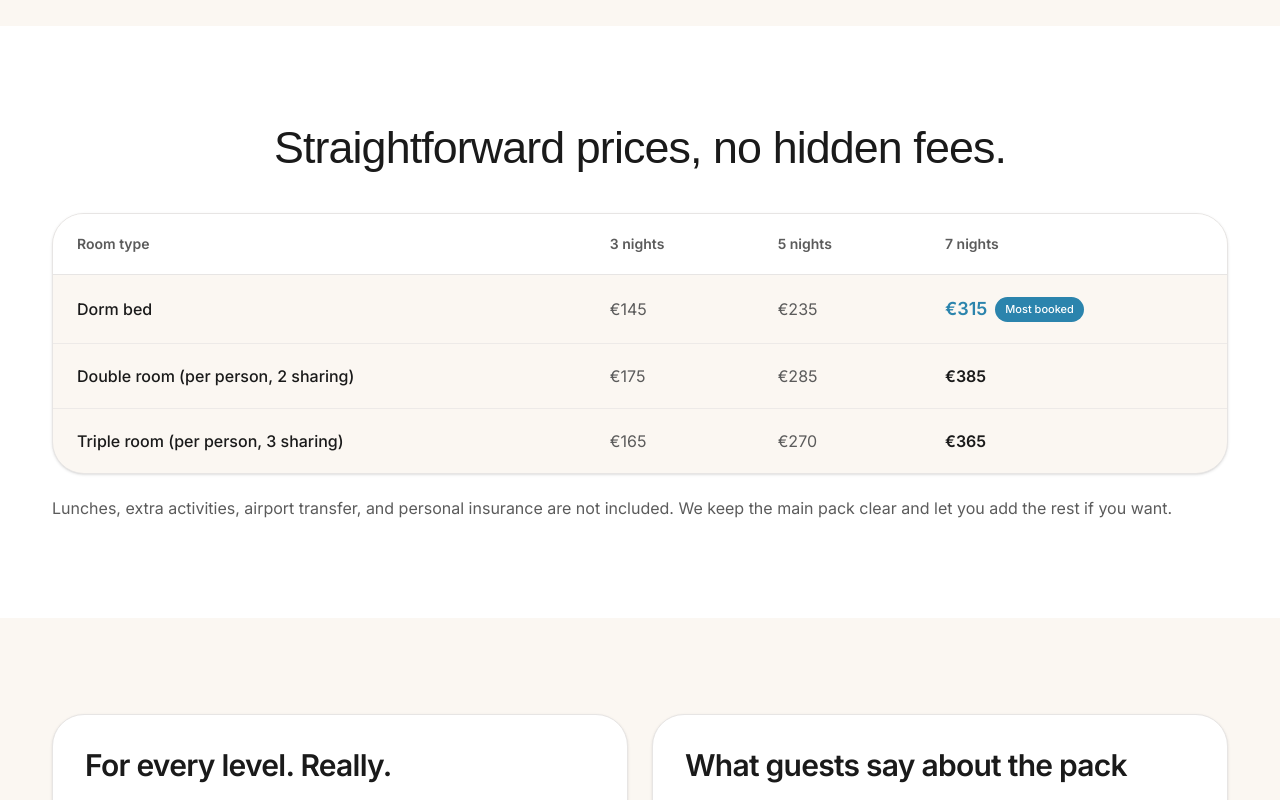
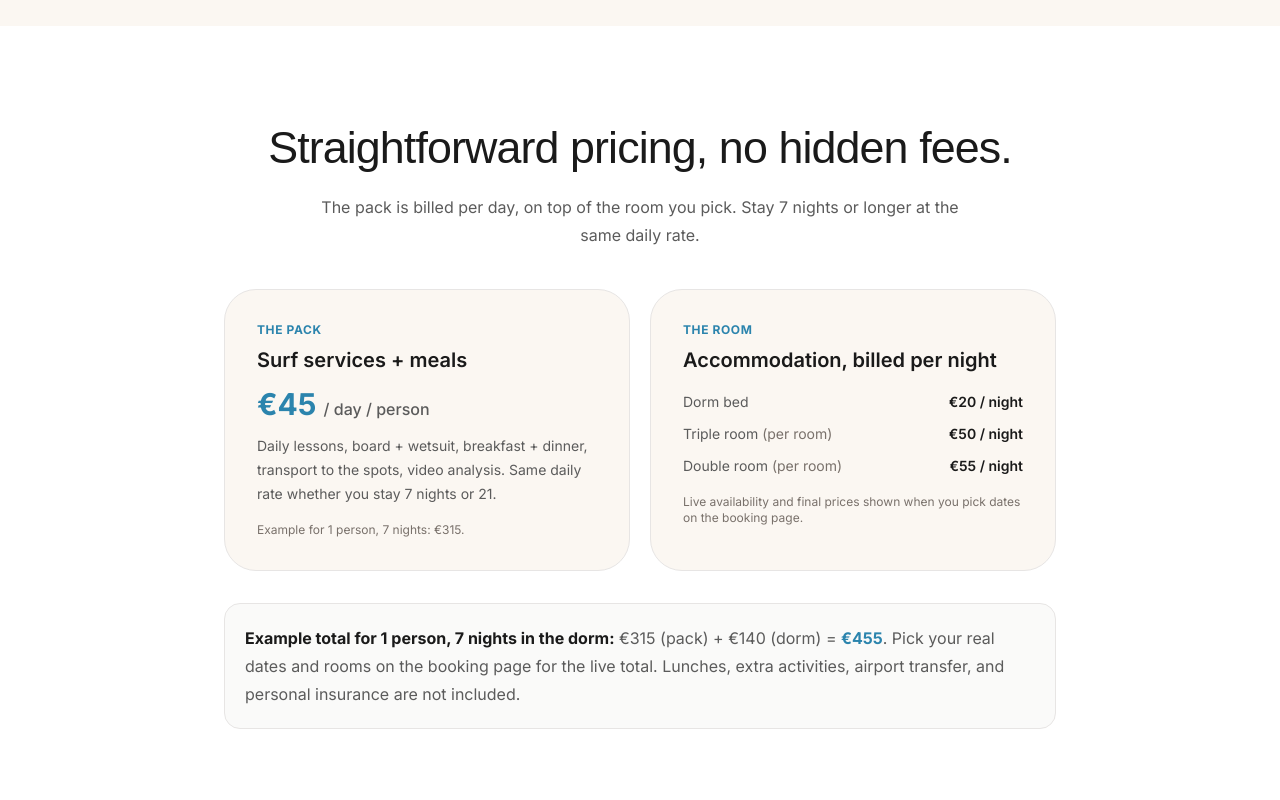
Before and after one commit to demha4/BOOKIYI, a React (Vite) app: page /packages/surf-camp in a window 1280 px wide. Shown: the part 1420-2220 px from the top of the page. Built offline with nearby package versions, Linux system fonts and the light colour scheme; a web font is replaced by a local one.

Commit message:
Full overwrite with new version v2

```diff
--- a/src/pages/Contact.tsx
+++ b/src/pages/Contact.tsx
@@ -28,7 +28,7 @@ export default function Contact() {
     <div className="pt-32 sm:pt-36 bg-cream">
       <SEO
         title="Contact Us"
-        description="WhatsApp +212 6 12 34 56 78 or email tamountsurfhouse@gmail.com. Fast replies for booking questions, surf conditions, and local tips."
+        description={`WhatsApp ${siteInfo.phone} or email ${siteInfo.email}. Fast replies for booking questions, surf conditions, and local tips.`}
         ogImage="/images/hostel-living.jpg"
       />
       <section className="py-24 sm:py-28 text-center">
--- a/src/pages/PackageSurfCamp.tsx
+++ b/src/pages/PackageSurfCamp.tsx
@@ -29,12 +29,6 @@ const dayFlow = [
   ["7:30pm", "Dinner on the rooftop"],
 ];
 
-const pricing = [
-  ["Dorm bed", "€145", "€235", "€315", true],
-  ["Double room (per person, 2 sharing)", "€175", "€285", "€385", false],
-  ["Triple room (per person, 3 sharing)", "€165", "€270", "€365", false],
-] as const;
-
 const skillLevels = [
   ["Beginner", "Never surfed or only tried once. We focus on paddling, pop-up, ocean awareness, and the right soft first days."],
   ["Intermediate", "You can catch waves but want to turn, position better, and read the point breaks with more confidence."],
@@ -46,7 +40,7 @@ export default function PackageSurfCamp() {
     <div className="pt-32 sm:pt-36 bg-cream">
       <SEO
         title="Surf Camp Pack"
-        description="All-inclusive surf camp from €45/day. Daily lessons, board + wetsuit, breakfast + dinner, transport to best spots, and video analysis. Minimum stay: 3 nights."
+        description="Surf services + meals from €45/day per person, billed on top of your room. Daily lessons, board + wetsuit, breakfast + dinner, transport, video analysis. Minimum stay: 7 nights."
         ogImage="/images/surf-camp.jpg"
         ogType="product"
       />
@@ -61,9 +55,9 @@ export default function PackageSurfCamp() {
           <motion.p initial={{ opacity: 0, y: 24 }} animate={{ opacity: 1, y: 0 }} className="section-copy text-stone max-w-3xl mx-auto mb-6">
             Surf every morning. Eat proper food. Learn fast with video analysis. Sleep in a clean bed. Watch the sunset from the rooftop. Wake up and do it again.
           </motion.p>
-          <div className="text-2xl sm:text-3xl font-bold text-ocean">From €45 / day</div>
-          <p className="text-stone mt-2">In the dorm — private rooms from €65 / day</p>
-          <p className="text-stone mt-1">Minimum stay: 3 nights</p>
+          <div className="text-2xl sm:text-3xl font-bold text-ocean">€45 / day per person</div>
+          <p className="text-stone mt-2">Surf services + meals + transport. Accommodation billed separately on top.</p>
+          <p className="text-stone mt-1 font-semibold">Minimum stay: 7 nights</p>
           <div className="mt-8 flex flex-col sm:flex-row gap-3 justify-center">
             <Link to="/book/package/surf-camp-pack" className="inline-flex items-center justify-center gap-2 rounded-full bg-charcoal text-white px-7 py-3.5 font-semibold text-sm sm:text-base hover:bg-charcoal/90 transition-colors">
               Book Surf Camp Pack
@@ -104,41 +98,52 @@ export default function PackageSurfCamp() {
       </section>
 
       <section id="pricing" className="py-20 sm:py-24 bg-white">
-        <div className="max-w-6xl mx-auto px-4 sm:px-6 lg:px-8">
+        <div className="max-w-4xl mx-auto px-4 sm:px-6 lg:px-8">
           <div className="text-center mb-10">
-            <h2 className="section-title text-charcoal mb-5">Straightforward prices, no hidden fees.</h2>
+            <h2 className="section-title text-charcoal mb-5">Straightforward pricing, no hidden fees.</h2>
+            <p className="section-copy text-stone max-w-2xl mx-auto">
+              The pack is billed per day, on top of the room you pick. Stay 7 nights or longer at the same daily rate.
+            </p>
           </div>
-          <div className="overflow-hidden rounded-[2rem] border border-stone-200 shadow-sm bg-cream">
-            <div className="overflow-x-auto">
-              <table className="w-full min-w-[760px] text-left">
-                <thead className="bg-white border-b border-stone-200">
-                  <tr>
-                    <th className="px-6 py-5 text-sm font-semibold text-stone">Room type</th>
-                    <th className="px-6 py-5 text-sm font-semibold text-stone">3 nights</th>
-                    <th className="px-6 py-5 text-sm font-semibold text-stone">5 nights</th>
-                    <th className="px-6 py-5 text-sm font-semibold text-stone">7 nights</th>
-                  </tr>
-                </thead>
-                <tbody>
-                  {pricing.map(([label, p3, p5, p7, featured]) => (
-                    <tr key={label} className="border-b last:border-0 border-stone-200/70 bg-transparent">
-                      <td className="px-6 py-5 text-charcoal font-medium">{label}</td>
-                      <td className="px-6 py-5 text-stone">{p3}</td>
-                      <td className="px-6 py-5 text-stone">{p5}</td>
-                      <td className="px-6 py-5">
-                        <div className="flex items-center gap-2">
-                          <span className={`font-semibold ${featured ? "text-ocean text-lg" : "text-charcoal"}`}>{p7}</span>
-                          {featured && <span className="rounded-full bg-ocean text-white px-2.5 py-1 text-[11px] font-medium">Most booked</span>}
-                        </div>
-                      </td>
-                    </tr>
-                  ))}
-                </tbody>
-              </table>
+
+          <div className="grid md:grid-cols-2 gap-5">
+            <div className="rounded-[2rem] border border-stone-200 p-7 sm:p-8 bg-cream">
+              <p className="text-xs font-bold text-ocean uppercase tracking-wider mb-2">The pack</p>
+              <h3 className="text-xl font-semibold text-charcoal mb-1">Surf services + meals</h3>
+              <p className="text-3xl font-bold text-ocean mt-3 mb-1">€45 <span className="text-base font-medium text-stone">/ day / person</span></p>
+              <p className="text-sm text-stone leading-6 mt-3">
+                Daily lessons, board + wetsuit, breakfast + dinner, transport to the spots, video analysis. Same daily rate whether you stay 7 nights or 21.
+              </p>
+              <p className="text-xs text-stone-500 mt-4">
+                Example for 1 person, 7 nights: €315.
+              </p>
+            </div>
+
+            <div className="rounded-[2rem] border border-stone-200 p-7 sm:p-8 bg-cream">
+              <p className="text-xs font-bold text-ocean uppercase tracking-wider mb-2">The room</p>
+              <h3 className="text-xl font-semibold text-charcoal mb-1">Accommodation, billed per night</h3>
+              <ul className="mt-4 space-y-2 text-sm text-stone leading-6">
+                <li className="flex items-center justify-between gap-3">
+                  <span>Dorm bed</span>
+                  <span className="font-semibold text-charcoal">€20 / night</span>
+                </li>
+                <li className="flex items-center justify-between gap-3">
+                  <span>Triple room <span className="text-stone-500">(per room)</span></span>
+                  <span className="font-semibold text-charcoal">€50 / night</span>
+                </li>
+                <li className="flex items-center justify-between gap-3">
+                  <span>Double room <span className="text-stone-500">(per room)</span></span>
+                  <span className="font-semibold text-charcoal">€55 / night</span>
+                </li>
+              </ul>
+              <p className="text-xs text-stone-500 mt-4">
+                Live availability and final prices shown when you pick dates on the booking page.
+              </p>
             </div>
           </div>
-          <div className="mt-5 text-sm sm:text-base text-stone leading-7">
-            Lunches, extra activities, airport transfer, and personal insurance are not included. We keep the main pack clear and let you add the rest if you want.
+
+          <div className="mt-8 rounded-2xl bg-stone-50 border border-stone-200 p-5 text-sm sm:text-base text-stone leading-7">
+            <strong className="text-charcoal">Example total for 1 person, 7 nights in the dorm:</strong> €315 (pack) + €140 (dorm) = <strong className="text-ocean">€455</strong>. Pick your real dates and rooms on the booking page for the live total. Lunches, extra activities, airport transfer, and personal insurance are not included.
           </div>
         </div>
       </section>
@@ -190,7 +195,7 @@ export default function PackageSurfCamp() {
               </div>
               <div className="flex items-center gap-3">
                 <Check size={18} className="text-ocean shrink-0" />
-                <span>Minimum stay 3 nights</span>
+                <span>Minimum stay 7 nights</span>
               </div>
               <div className="flex items-center gap-3">
                 <Check size={18} className="text-ocean shrink-0" />
--- a/src/pages/Packages.tsx
+++ b/src/pages/Packages.tsx
@@ -26,7 +26,7 @@ const packageCards = [
       "Everything sorted. Accommodation, breakfast and dinner, daily surf lessons, board and wetsuit, transport to the best spots, and rooftop video analysis.",
     copy2:
       "Just show up with your swimsuit and a sense of humor.",
-    minimum: "Minimum stay: 3 nights",
+    minimum: "Minimum stay: 7 nights",
     image: "/images/surf-camp.jpg",
     detailPath: "/packages/surf-camp",
     bookPath: "/book/package/surf-camp-pack",
--- a/src/services/beds24.ts
+++ b/src/services/beds24.ts
@@ -280,7 +280,7 @@ export function buildBeds24Url(
 }
 
 export function buildWhatsAppUrl(message: string): string {
-  const whatsappNumber = import.meta.env.VITE_WHATSAPP_NUMBER || "212612345678";
+  const whatsappNumber = import.meta.env.VITE_WHATSAPP_NUMBER || "212628623344";
   return `https://wa.me/${whatsappNumber}?text=${encodeURIComponent(message)}`;
 }
 
```
Also changed, not shown: src/data/content.ts (+21 -10 lines), src/pages/BookNow.tsx (+62 -19 lines), src/pages/Home.tsx (+4 -4 lines), 1 other file (tests, documents, lock files or other folders).
